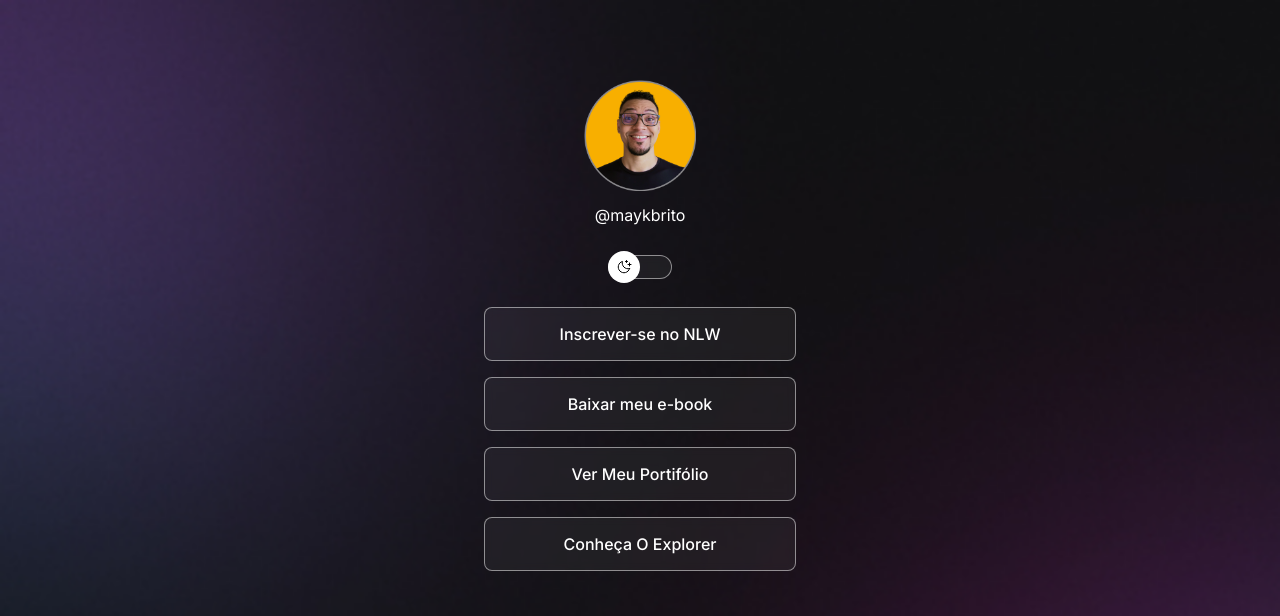
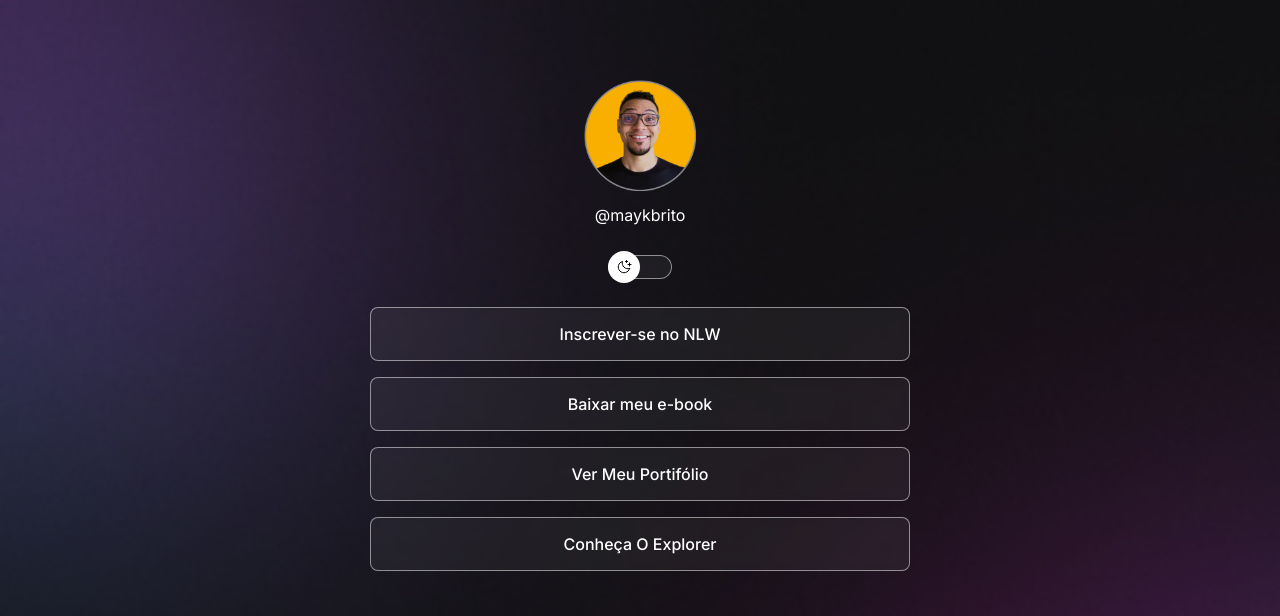
Before and after one commit to IkaroIvyne/1-Projeto-de-Estudo., a plain HTML site: page index.html in a window 1280 px wide. Shown: the top 616 px of the page. Drawn offline with nearby package versions, Linux system fonts and the light colour scheme.

Commit message:
adjust container width

```diff
--- a/style.css
+++ b/style.css
@@ -45,7 +45,8 @@ Body * {
 
 #Container {
   /*Identificador único utilizado ao lado do Seletor no html*/
-  width: 360px; /*Define a largura*/
+  width: 100%; /*Define a largura*/
+  max-width: 588px;
   /*height: 712px;*/
   /*border: 1px solid whitesmoke;*/ /*adiciona uma borda solida!*/
   margin: 56px auto 0px; /*Calcula a área em branco e alinha os elementos, lembrando que existe uma regra no CSS que faz com quê isso não se aplique em height (acima) ou bottom (abaixo)*/
```
